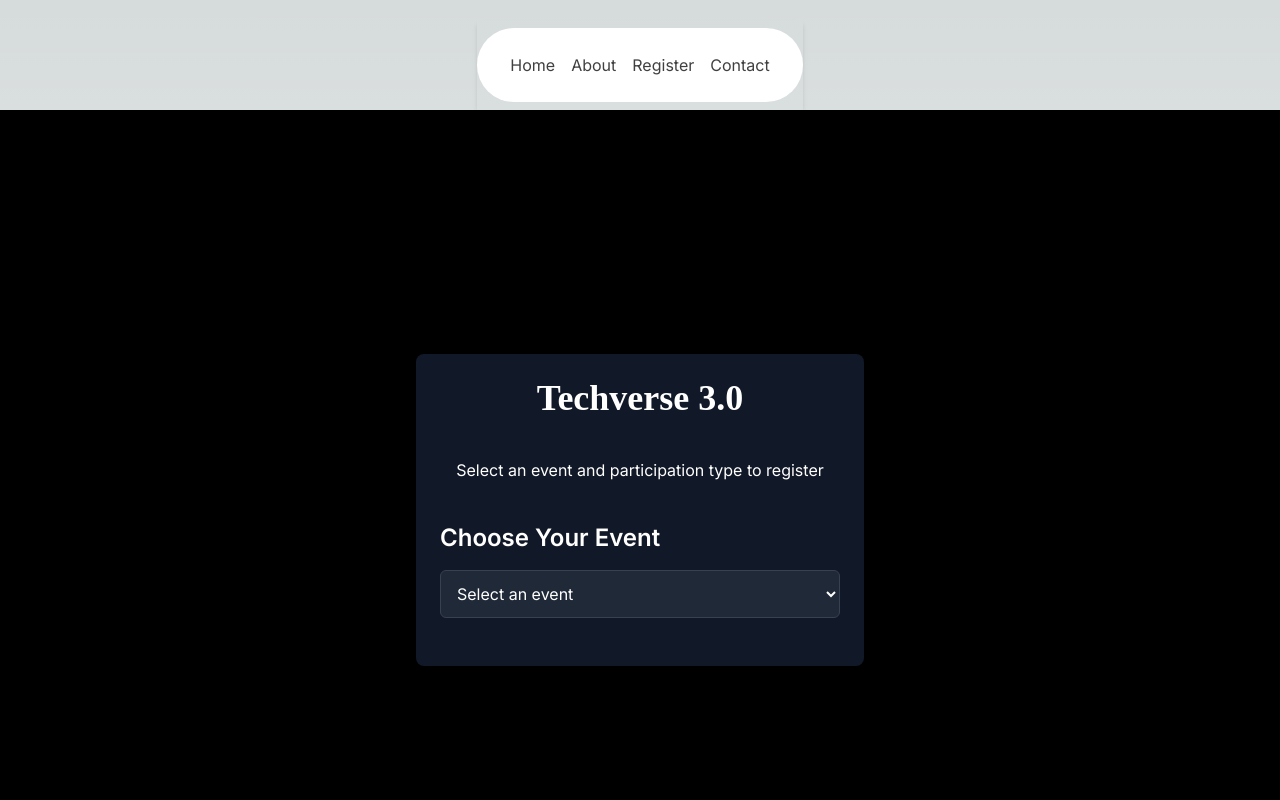
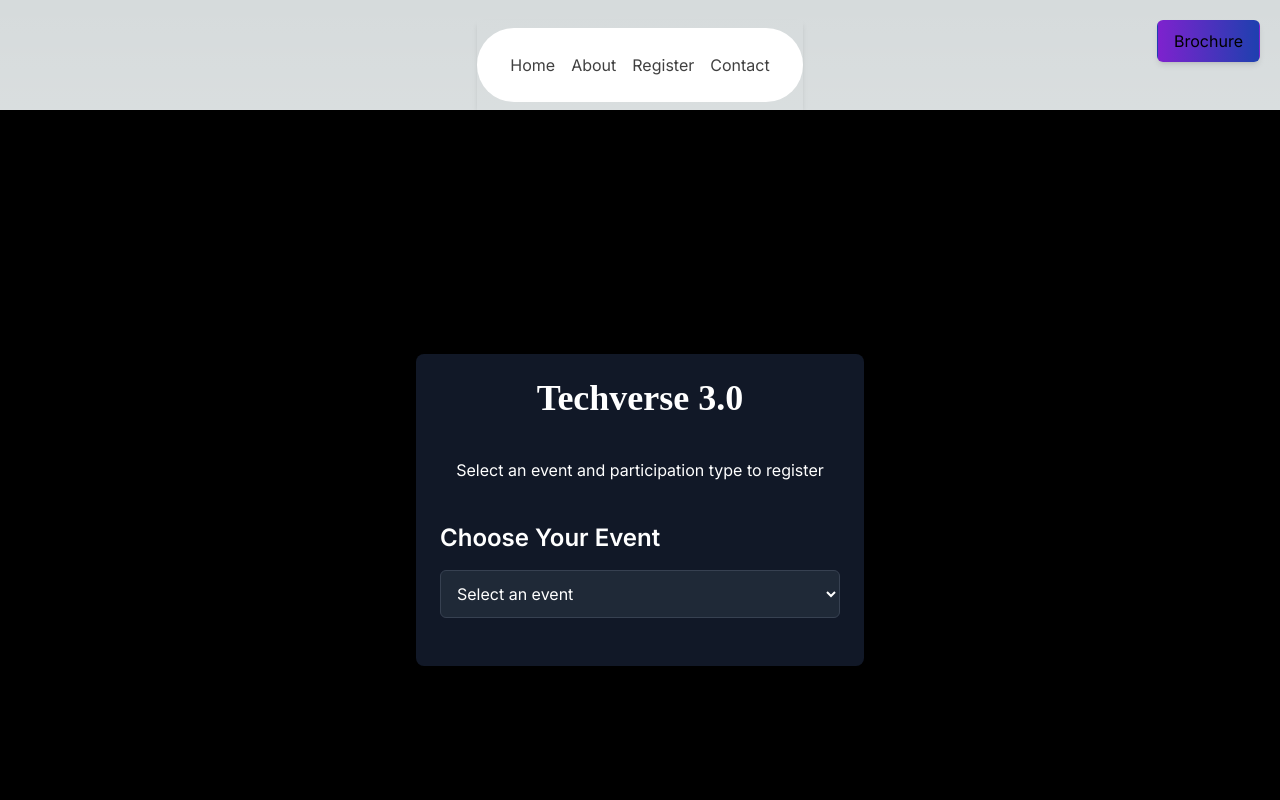
Before and after one commit to DarkmodeWorking/Techverse-3.0, a Next.js app: page /register in a window 1280 px wide. Shown: the top 800 px of the page. Built offline with nearby package versions, Linux system fonts and the light colour scheme; a web font is replaced by a local one.

Commit message:
Brochure button created and Brochure uploaded

```diff
--- a/app/layout.tsx
+++ b/app/layout.tsx
@@ -1,12 +1,12 @@
-import type { Metadata } from "next";
 import { Inter } from "next/font/google";
 import "./globals.css";
 import { NavbarDemo } from "@/components/NavbarDemo";
 import Footer from "@/components/Footer";
+import BrochureButton from "@/components/BrochureButton"; // Import the BrochureButton component
 
 const inter = Inter({ subsets: ["latin"] });
 
-export const metadata: Metadata = {
+export const metadata = {
   title: "Techverse 3.0",
   description: "Departmental Tech fest of GNIT's CSE & Bsc",
 };
@@ -20,8 +20,9 @@ export default function RootLayout({
     <html lang="en" suppressHydrationWarning>
       <body className={inter.className}>
         <NavbarDemo />
+        <BrochureButton /> {/* Brochure button added here */}
         <main>{children}</main>
-        <Footer/>
+        <Footer />
       </body>
     </html>
   );
--- /dev/null
+++ b/components/BrochureButton.tsx
@@ -0,0 +1,16 @@
+import React from "react";
+
+const BrochureButton = () => {
+  return (
+    <a
+      href="/brochure.pdf" // Path to your PDF file
+      target="_blank"
+      rel="noopener noreferrer"
+        className="fixed top-5 right-5 bg-gradient-to-r from-purple-700 to-blue-800 text-white-300 px-4 py-2 border border-transparent rounded-md hover:from-purple-900 hover:to-blue-900 transition-all shadow-md"
+    >
+      Brochure
+    </a>
+  );
+};
+
+export default BrochureButton;
```
Also changed, not shown: 1 other file (tests, documents, lock files or other folders).
